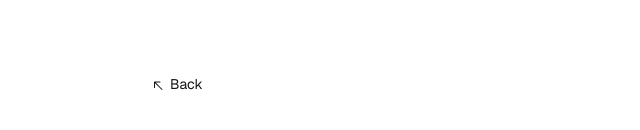
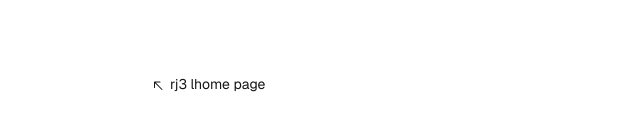
Before and after one commit to ana7amdi/7AMDI, a Next.js app: page /6e6pi in a window 1280 px wide. Shown: the part 394-524 px from the top of the page, without its empty margins (153-793 px from the left). Built offline with nearby package versions, Linux system fonts and the light colour scheme.

Commit message:
update page.tsx

```diff
--- a/src/app/(pages)/6e6pi/page.tsx
+++ b/src/app/(pages)/6e6pi/page.tsx
@@ -40,7 +40,7 @@ export default function Now() {
         </section>
               <span className="mt-12">
         <InlineLink href="/" arrowIcon hideUnderline ariaLabel="back to home page">
-          Back
+          rj3 lhome page
         </InlineLink>
       </span>
     </Container>
```
